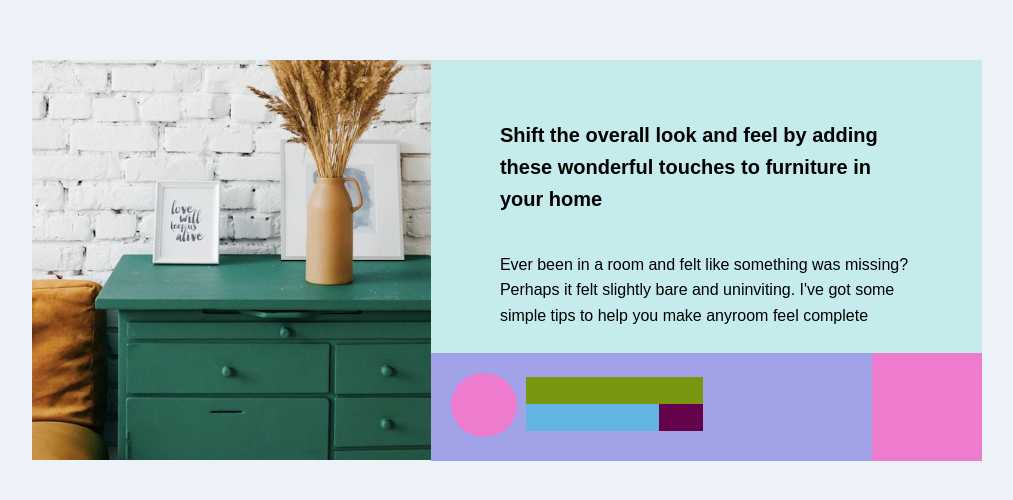
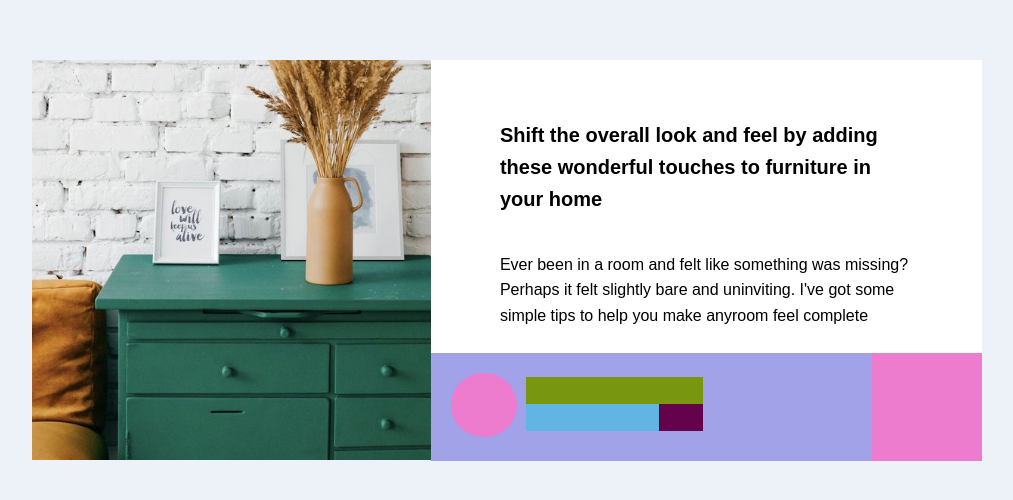
Before and after one commit to jasminDe/Article-Preview-FM1, a plain HTML site: page index.html in a window 1280 px wide. Shown: the part 140-640 px from the top of the page, without its empty margins (133-1146 px from the left). Drawn offline with Linux system fonts and the light colour scheme.

Commit message:
changed text BGC

```diff
--- a/style.css
+++ b/style.css
@@ -30,7 +30,7 @@ body{
 /* RIGHT CONTAINER DIVS */
 
 .text-container{
-    background-color:rgb(198, 235, 237);
+    background-color: #fff;
     display: grid;
     grid-template-columns: repeat(8, 1fr);
     grid-auto-rows: minmax(58.5px, auto);
@@ -98,10 +98,11 @@ body{
     height: 50%;
 }
 
+            /* TEXT STYLES */
+
 h6 {
     grid-area: bold;
     margin: 0;
-    font-size: larger;
     font-size: 20px
 }
 .smaller-text{
```
